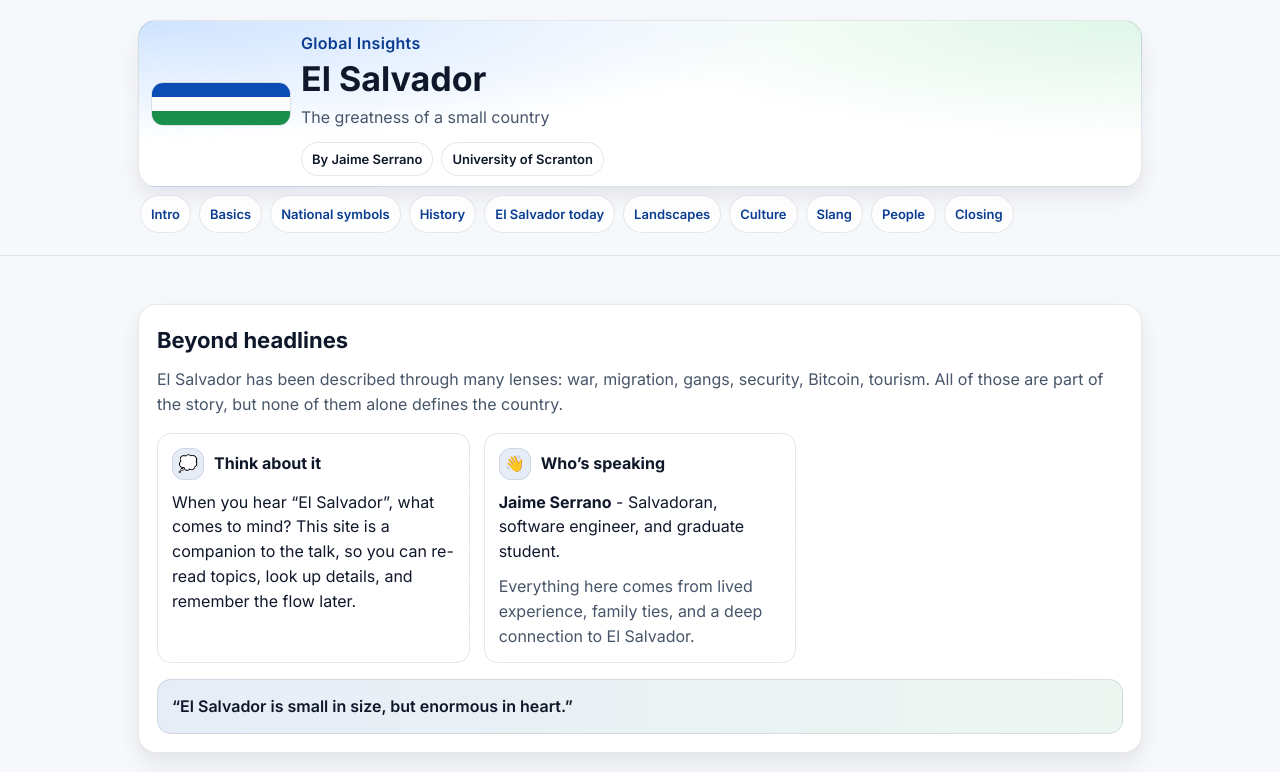
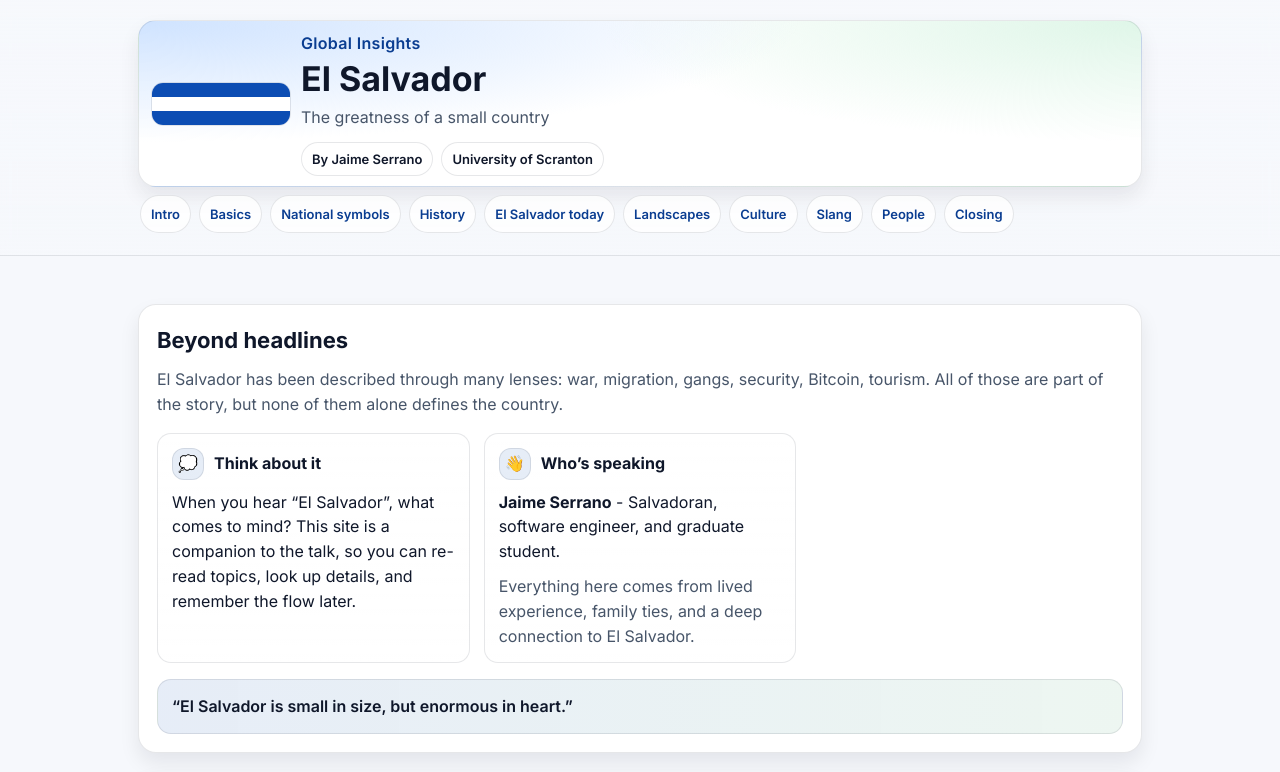
Before and after one commit to JaimeSerrano15/global-insight-sv, a plain HTML site: page index.html in a window 1280 px wide. Shown: the top 772 px of the page. Drawn offline with Linux system fonts and the light colour scheme.

Commit message:
Update index.html with images

```diff
--- a/index.html
+++ b/index.html
@@ -31,7 +31,7 @@
       <div class="banner-flag" aria-hidden="true">
         <span class="stripe stripe--blue"></span>
         <span class="stripe stripe--white"></span>
-        <span class="stripe stripe--green"></span>
+        <span class="stripe stripe--blue"></span>
       </div>
 
       <div class="banner-content">
```
